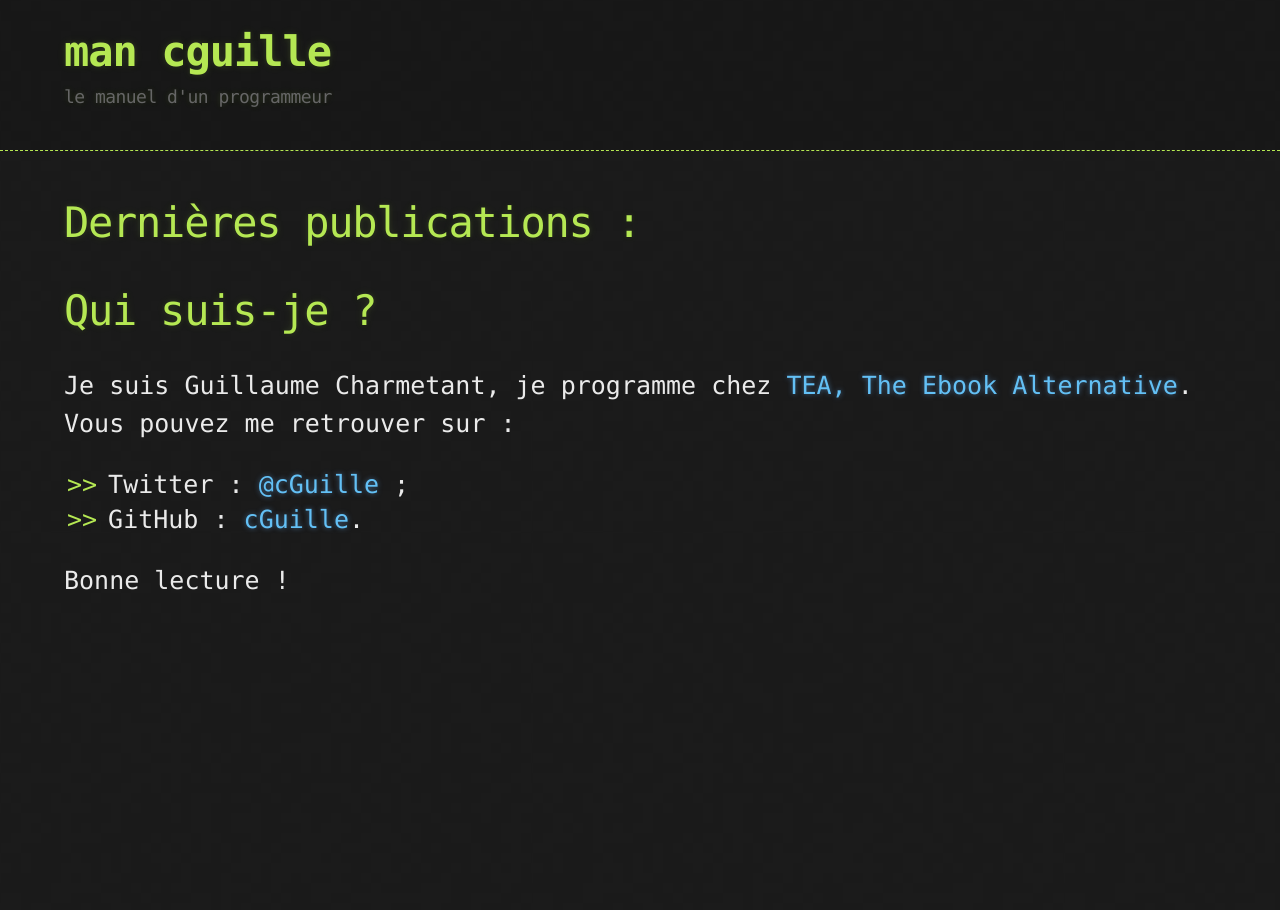
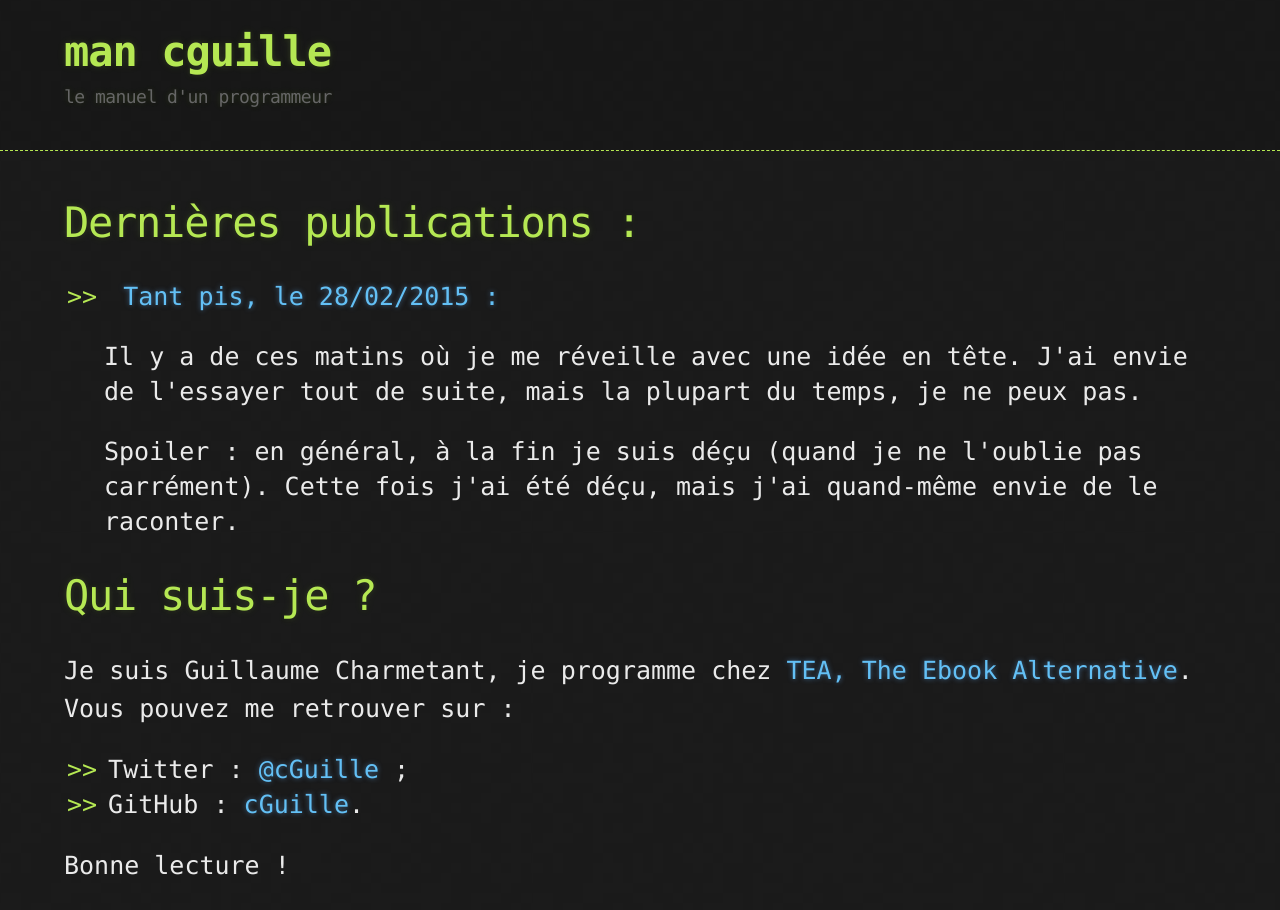
Before and after one commit to cGuille/cGuille.github.io, a Jekyll site: the page built from index.html, in a window 1280 px wide. Built offline with Jekyll 4.4.1, drawn with Linux system fonts in a browser that asks for light colours; part of the change alters nothing that is shown.

Commit message:
Add first post

```diff
--- a/_layouts/default.html
+++ b/_layouts/default.html
@@ -27,6 +27,7 @@
       </section>
     </div>
     <script src="/javascripts/prototypes.js"></script>
+    <script src="/javascripts/polyfills.js"></script>
 
     <script src="/javascripts/prism.js"></script>
 
--- /dev/null
+++ b/_posts/2015-02-28-tant-pis.html
@@ -0,0 +1,105 @@
+---
+layout: post
+title: Tant pis
+---
+
+<p>Il y a de ces matins où je me réveille avec une idée en tête. J'ai envie de l'essayer tout de suite, mais la plupart du temps, je ne peux pas.</p>
+<p>Spoiler : en général, à la fin je suis déçu (quand je ne l'oublie pas carrément). Cette fois j'ai été déçu, mais j'ai quand-même envie de le raconter.</p>
+
+<h2>Manipuler les tableaux en JS</h2>
+<p>Il y a une époque, dès que je voulais faire une opération sur un tableau, j'écrivais une bonne vieille boucle <code class="language-javascript">for</code>, je parcourais les éléments, et je mettais un bloc de code qui faisait le travail.<br />
+Ça marche. Si c'est bien fait c'est efficace. Mais la plupart du temps c'est assez moche à relire.</p>
+<p>Et puis lors d'un stage où j'ai passé pas mal de temps à écrire du JS, on m'a conseillé d'utiliser <a href="https://developer.mozilla.org/en-US/docs/Web/JavaScript/Reference/Global_Objects/Array#Iteration_methods">les méthodes d'itération sur les tableaux</a>, telles que <a href="https://developer.mozilla.org/en-US/docs/Web/JavaScript/Reference/Global_Objects/Array/forEach">#forEach()</a>, <a href="https://developer.mozilla.org/en-US/docs/Web/JavaScript/Reference/Global_Objects/Array/forEach">#map()</a> ou encore <a href="https://developer.mozilla.org/en-US/docs/Web/JavaScript/Reference/Global_Objects/Array/forEach">#filter()</a>.<br />
+L'un des intérêts de ces fonctions, c'est qu'elles donnent du sens à l'opération qu'on effectue : quand je lis un <code class="language-javascript">forEach()</code>, je sais que c'est pour effectuer un traitement sur la totalité du tableau ; quand je lis un <code class="language-javascript">map()</code>, je sais que c'est pour construire un tableau à partir d'un autre, et ainsi de suite. Quand on combine ça aux <i><a href="http://en.wikipedia.org/wiki/First-class_function">first-class functions</a></i> de JS, on a une bonne équipe.</p>
+
+<h2>L'idée</h2>
+<p>Le truc avec ces méthodes, c'est qu'au lieu de faire un parcours de boucle dans lequel on met un filtre (sous forme de <code class="language-javascript">if</code>), puis des traitement, on va faire un parcours pour notre filtre (en appliquant une function avec la méthode <code class="language-javascript">filter()</code>), un parcours pour effectuer un traitement (avec la méthode <code class="language-javascript">forEach()</code>), et peut-être d'autres encore.<br />
+Je ne sais pas vous, mais moi il y a un matin où ça a commencé à me titiller.</p>
+<p>Alors j'ai eu l'idée de créer un prototype (que j'ai appelé <code class="language-javascript">LazyArray</code>) qui aurait les mêmes méthodes d'itération qu'<code class="language-javascript">Array</code> ; Sauf que ces méthodes ne feraient rien du tout… enfin presque ! Exemple :</p>
+<pre><code class="language-javascript">
+LazyArray.prototype.filter = function LazyArray_filter(fn, thisArg) {
+  this.queue.push({
+    type: TYPE.FILTER,
+    fn: fn,
+    thisArg: thisArg,
+  });
+  return this;
+};
+</code></pre>
+<p>Comme vous l'avez peut-être compris, l'idée est de stocker les opérations effectuées dans une file d'attente, sans les effectuer ; le traitement sera délégué à une autre méthode, qui traitera tout dans une seule itération. J'ai choisi d'appeler cette méthode <code class="language-javascript">collect()</code>, et j'ai commencé à implémenter quelques itérateurs :</p>
+<pre><code class="language-javascript">
+LazyArray.prototype.collect = function LazyArray_collect() {
+  var elementIndex = 0;
+  var result = [];
+  var filtered;
+  var i, element;
+  var j, processor;
+
+  elementsLoop:
+  for (i = 0; i < this.array.length; ++i) {
+    element = this.array[i];
+    processorsLoop:
+    for (j = 0; j < this.queue.length; ++j) {
+      processor = this.queue[j];
+      logger.debug('processing', processor);
+      switch (processor.type) {
+      case TYPE.EACH:
+        processor.fn.call(processor.thisArg, element, elementIndex, this.array);
+        break;
+      case TYPE.FILTER:
+        filtered = !processor.fn.call(processor.thisArg, element, elementIndex, this.array);
+        if (filtered) {
+          continue elementsLoop;
+        }
+        break;
+      case TYPE.MAP:
+        element = processor.fn.call(processor.thisArg, element, elementIndex, this.array);
+        break;
+      default:
+        if (logError) {
+          logError('Unknown processor type:', processor.type);
+        }
+        break;
+      }
+    }
+    ++elementIndex;
+    result.push(element);
+  }
+
+  delete this.array._lazy;
+
+  return result;
+};
+</code></pre>
+<p>Cette méthode est assez lourde à lire ; en quelque sorte, elle se sacrifie pour que le reste du code puisse être plus « joli » (i.e. utiliser les méthodes d'itération) tout en effectuant un unique parcours de tableau. Comme vous le voyez, j'ai implémenté les itérateurs <code class="language-javascript">forEach()</code>, <code class="language-javascript">filter()</code> et <code class="language-javascript">map()</code>. On peut les appeler comme ceci :</p>
+<pre><code class="language-javascript">
+console.log(
+  [1, 2, 3, 4, 5, 6].lazy
+    .forEach(console.log)
+    .filter(isEven)
+    .forEach(console.log)
+    .map(addOne)
+    .collect();
+);
+</code></pre>
+<p>Pour les curieux, le code complet <a href="https://github.com/cGuille/lazy-array">est disponible sur GitHub</a>.</p>
+
+<h2>Le résultat</h2>
+<p>Le résultat, c'est que le comportement est bien celui attendu : les itérateurs sont bien appliqués, dans le bon ordre et à peu près dans le même contexte qu'avec les méthodes natives. Par conséquent, j'ai voulu regarder, avant d'aller plus loin en implémentant d'autres itérateurs, si ça avait un impact sur les performances.<br />
+Hé bien figurez-vous que oui, ça a un bel impact ; mais dans le mauvais sens :<br />
+<figure>
+  <a href="/assets/images/jsperf-lazy-array.png" target="_blank">
+    <img src="/assets/images/jsperf-lazy-array.png" alt="Résultat du JSPerf" />
+  </a>
+  <figcaption><a href="http://jsperf.com/lazyarray-v0-0-0">[Voir le JSPerf]</a></figcaption>
+</figure>
+<p>Ça fait un petit peu mal au cœur, mais c'est comme ça. J'ai improvisé une tentative d'explication dans une discussion sur Twitter :</p>
+<blockquote class="twitter-tweet">
+  <p><a href="https://twitter.com/Amatewasu">@Amatewasu</a> En effet. Je n&#39;ai peut-être pas l&#39;esprit clair, mais mon explication actuelle c&#39;est que les parcours de tableau dans […]</p>
+  <p><a href="https://twitter.com/Amatewasu">@Amatewasu</a> […] les fonctions natives du moteur JS sont incroyablement moins couteux que dans le code JS.</p>
+  <p><a href="https://twitter.com/Amatewasu">@Amatewasu</a> Du coup, ça rendrait mes tentatives d&#39;optim dans l&#39;espace utilisateur complètement ringardes.</p>
+  <p><a href="https://twitter.com/Amatewasu">@Amatewasu</a> Mais j&#39;ai peut-être tout simplement raté quelque chose. J&#39;ai fait ça vite fait, après une journée de boulot.</p>
+
+  Guillaume Charmetant (@cGuille) <a href="https://twitter.com/cGuille/status/565976904206143488">February 12, 2015</a>
+</blockquote>
+<p>Alors, à votre avis ?</p>
--- /dev/null
+++ b/javascripts/polyfills.js
@@ -0,0 +1,24 @@
+(function (undefined) {
+  'use strict';
+
+  if (!String.prototype.startsWith) {
+    Object.defineProperty(String.prototype, 'startsWith', {
+      enumerable: false,
+      configurable: false,
+      writable: false,
+      value: function String_startsWith(searchString) {
+        return this.lastIndexOf(searchString) === 0;
+      }
+    });
+  }
+
+  if (!String.prototype.trim) {
+    (function () {
+      // Make sure we trim BOM and NBSP
+      var rtrim = /^[\s\uFEFF\xA0]+|[\s\uFEFF\xA0]+$/g;
+      String.prototype.trim = function String_trim() {
+        return this.replace(rtrim, '');
+      };
+    })();
+  }
+}());
--- a/stylesheets/stylesheet.css
+++ b/stylesheets/stylesheet.css
@@ -239,6 +239,19 @@ hr {
   zoom:1;
 }
 
+figure * {
+  display: block;
+  margin: auto
+}
+
+figure img {
+  box-shadow: 0 0 5px 2px #63c0f5;
+}
+
+figcaption {
+  text-align: center;
+}
+
 footer {
   border-top: 1px dotted #666;
   padding-top: 10px;
```
Also changed, not shown: assets/images/jsperf-lazy-array.png (added).
